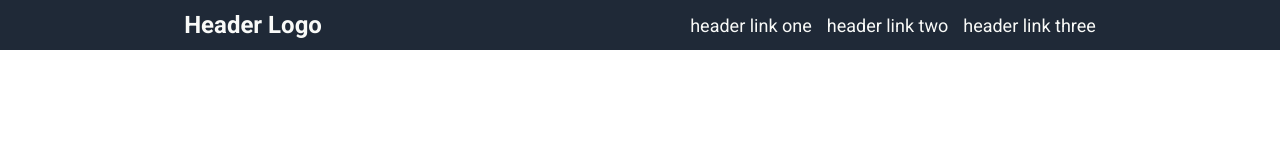
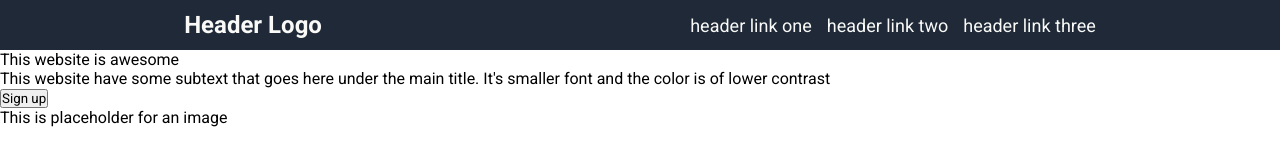
Before and after one commit to RohanVodka/landing-page, a plain HTML site: page index.html in a window 1280 px wide. Drawn offline with Linux system fonts and the light colour scheme.

Commit message:
Add hero text and image placeholder

```diff
--- a/index.html
+++ b/index.html
@@ -18,6 +18,16 @@
                 <li><a href="#">header link three</a></li>
             </ul>
         </div>
+        <div class="hero-space">
+            <div class="hero-text-space">
+                <div class="hero-text">This website is awesome</div>
+                <div class="hero-subtext">This website have some subtext that goes here under the main title. It's smaller font and the color is of lower contrast </div>
+                <button class="sing-up">Sign up</button>
+            </div>
+            <div class="hero-image-space">
+                <div class="hero-image">This is placeholder for an image</div>
+            </div>
+        </div>
     </div>
 </body>
 </html>
```
